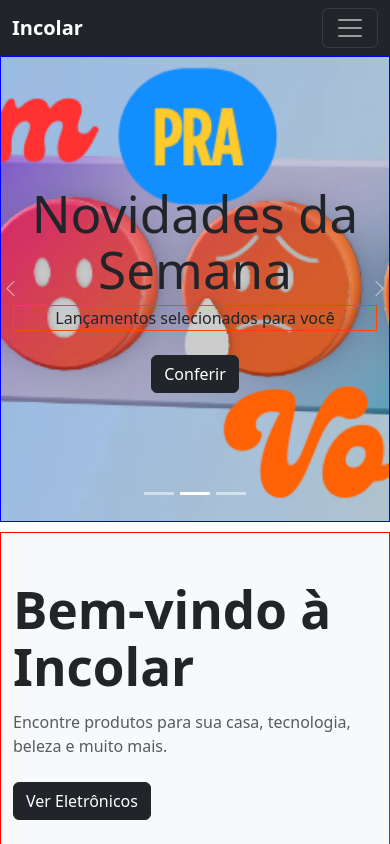
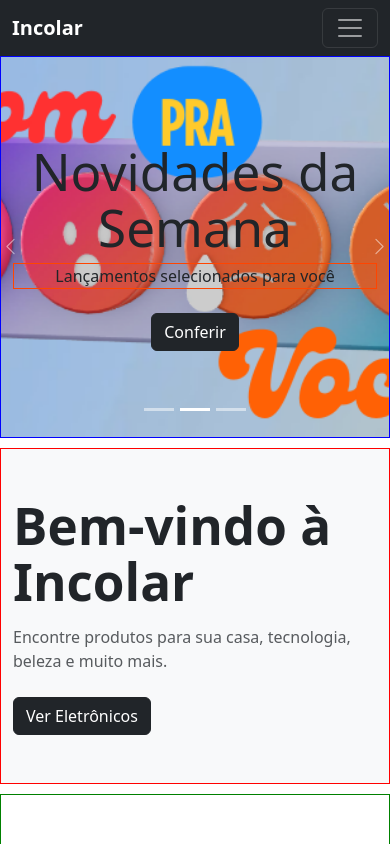
Before and after one commit to dcs30000/landingPage-reactjsBootstrap, a React (Vite) app: page / in a window 390 px wide. Shown: the top 844 px of the page. Built offline with nearby package versions, Linux system fonts and the light colour scheme.

Commit message:
retirei .hero-slide em mobile 992

```diff
--- a/src/pages/Home/Home.css
+++ b/src/pages/Home/Home.css
@@ -235,9 +235,9 @@
     align-self: flex-start;
 }
 
-  .hero-slide{
+  /*.hero-slide{
     height: 55vh;
-  }
+  }*/
 }
 
 /* RESPONSIVO - MOBILE */
```
